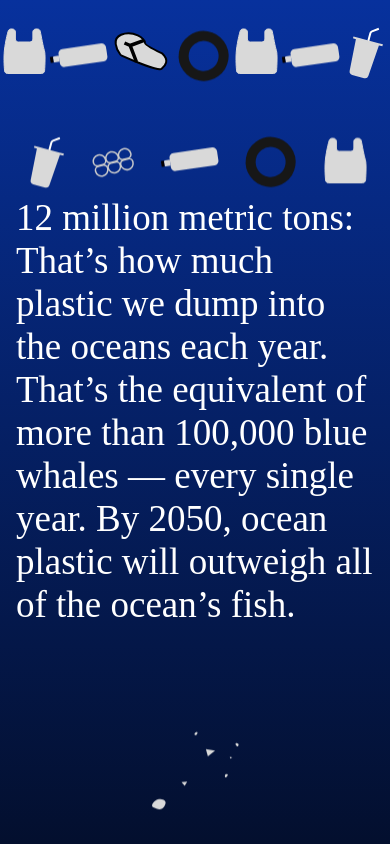
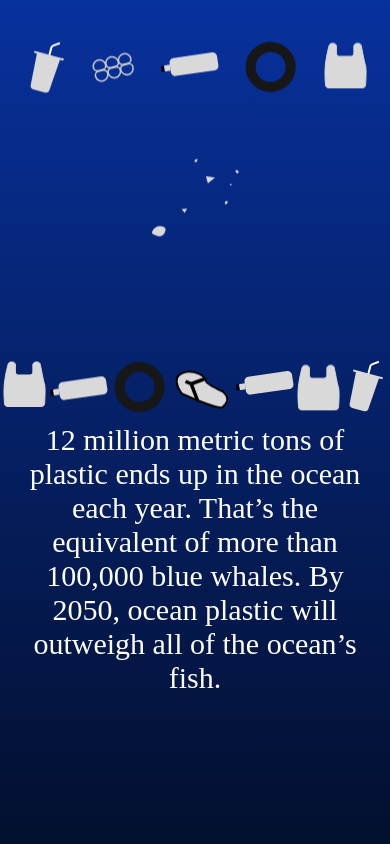
Before and after one commit to AdvancedCSS2024/idg1292-2024-oblig3-group_12, a website with bundled scripts: page index.html in a window 390 px wide. Built offline with nearby package versions, Linux system fonts and the light colour scheme; files whose address does not match are found by name.

Commit message:
style: responsive

```diff
--- a/assets/styles/scss/base/_base.scss
+++ b/assets/styles/scss/base/_base.scss
@@ -18,19 +18,21 @@
 
 @media screen and (min-width: 1400px) {
   html {
-      font-size: 11.5px;
+      font-size: 40px;
   }
 }
 
 @media screen and (min-width: 2000px) {
   html {
-      font-size: 11.5px;
+      font-size: 55px;
   }
-
 }
 #fact-3 {
-color: #FFFFFF;
-
+  color: #FFFFFF;
+  text-align: center;
+  margin-bottom: 1rem;
+  display: flex;
+  justify-content: center;
 }
 
 
@@ -45,35 +47,22 @@ color: #FFFFFF;
     display: flex;
     justify-content: center;
     justify-content: space-evenly;
-    margin-top: 2rem;
+    margin-top: 2.7rem;
+
   }
 
   & .svg-container-2  {
     display: flex;
     justify-content: center;
     justify-content: space-evenly;
-    margin-top: 3rem;
+    margin-top: 7.5rem;
   }
 
   & .Microplastic {
     display: flex;
     justify-content: center;
-    margin-top: 7rem;
-    margin-bottom: 7rem;
-  }
-
-  & .svg-container-3 {
-    display: flex;
-    justify-content: center;
-    justify-content: space-around;
-    margin-top: 10rem;
-  }
-
-  & .svg-container-4  {
-    display: flex;
-    justify-content: center;
-    justify-content: space-evenly;
-    margin-top: 7rem;
+    margin-top: 4rem;
+    margin-bottom: 4rem;
   }
 
   #floating {
@@ -81,7 +70,6 @@ color: #FFFFFF;
   }
 
   #floating-2 {
-    border-radius: 50%; /* Circular shape */
     animation: float 6s ease-in-out infinite;
   }
 
--- a/assets/styles/scss/base/_typography.scss
+++ b/assets/styles/scss/base/_typography.scss
@@ -7,7 +7,7 @@
 }
 
 p {
-  font-size: 37px;
+  font-size: 30px;
   padding-inline: 1rem;
-  max-width: 1200px;
+  max-width: 1000px;
 }
--- a/index.html
+++ b/index.html
@@ -9,17 +9,8 @@
 </head>
 <body>
     <section class="section-3">
+
         <div class="svg-container">
-            <img id="floating" src="assets/svgs/trash/PlasticBag.svg" alt="Plastic Bag">
-            <img id="floating-2" src="assets/svgs/trash/largeBottle.svg" alt="Large Bottle">
-            <img id="floating" src="assets/svgs/trash/Sandal.svg" alt="Sandal">
-            <img id="floating-2" src="assets/svgs/trash/Tire.svg" alt="Tire">
-            <img id="floating" src="assets/svgs/trash/PlasticBag.svg" alt="Plastic Bag">
-            <img id="floating-2" src="assets/svgs/trash/largeBottle.svg" alt="Large Bottle">
-            <img id="floating" src="assets/svgs/trash/PlasticCup.svg" alt="Plastic Cup">
-
-        </div>
-        <div class="svg-container-2">
           <img id="floating-3" src="assets/svgs/trash/PlasticCup.svg" alt="Plastic Cup">
           <img id="floating-2" src="assets/svgs/trash/plasticRings.svg" alt="Plastic Rings">
           <img id="floating-3" src="assets/svgs/trash/largeBottle.svg" alt="Large Bottle">
@@ -27,15 +18,12 @@
           <img id="floating-3" src="assets/svgs/trash/PlasticBag.svg" alt="Plastic Bag">
         </div>
 
-        <div id="fact-3">
-            <p>12 million metric tons: That’s how much plastic we dump into the oceans each year.
-               That’s the equivalent of more than 100,000 blue whales — every single year. By 2050, ocean plastic will outweigh all of the ocean’s fish.</p>
-        </div>
+
 
         <div class="Microplastic" id="floating-3"><img src="assets/svgs/trash/Microplastic.svg">
         </div>
 
-        <div class="svg-container-3">
+        <div class="svg-container-2">
             <img id="floating" src="assets/svgs/trash/PlasticBag.svg" alt="Plastic Bag">
             <img id="floating-2" src="assets/svgs/trash/largeBottle.svg" alt="Large Bottle">
             <img id="floating-3" src="assets/svgs/trash/Tire.svg" alt="Tire">
@@ -43,16 +31,12 @@
             <img id="floating" src="assets/svgs/trash/largeBottle.svg" alt="Large Bottle">
             <img id="floating-3" src="assets/svgs/trash/PlasticBag.svg" alt="Plastic Bag">
             <img id="floating" src="assets/svgs/trash/PlasticCup.svg" alt="Plastic Cup">
-
+        </div>
+            <div id="fact-3">
+             <p>12 million metric tons of plastic ends up in the ocean each year.
+               That’s the equivalent of more than 100,000 blue whales. By 2050, ocean plastic will outweigh all of the ocean’s fish.</p>
         </div>
 
-        <div class="svg-container-4">
-            <img id="floating-3" src="assets/svgs/trash/PlasticCup.svg" alt="Plastic Cup">
-            <img id="floating" src="assets/svgs/trash/plasticRings.svg" alt="Plastic Rings">
-            <img id="floating" src="assets/svgs/trash/largeBottle.svg" alt="Large Bottle">
-            <img id="floating-3" src="assets/svgs/trash/Tire.svg" alt="Tire">
-            <img id="floating" src="assets/svgs/trash/PlasticBag.svg" alt="Plastic Bag">
-        </div>
     </section>
 </body>
 </html>
```
Also changed, not shown: assets/styles/style.css, 1 other file.
